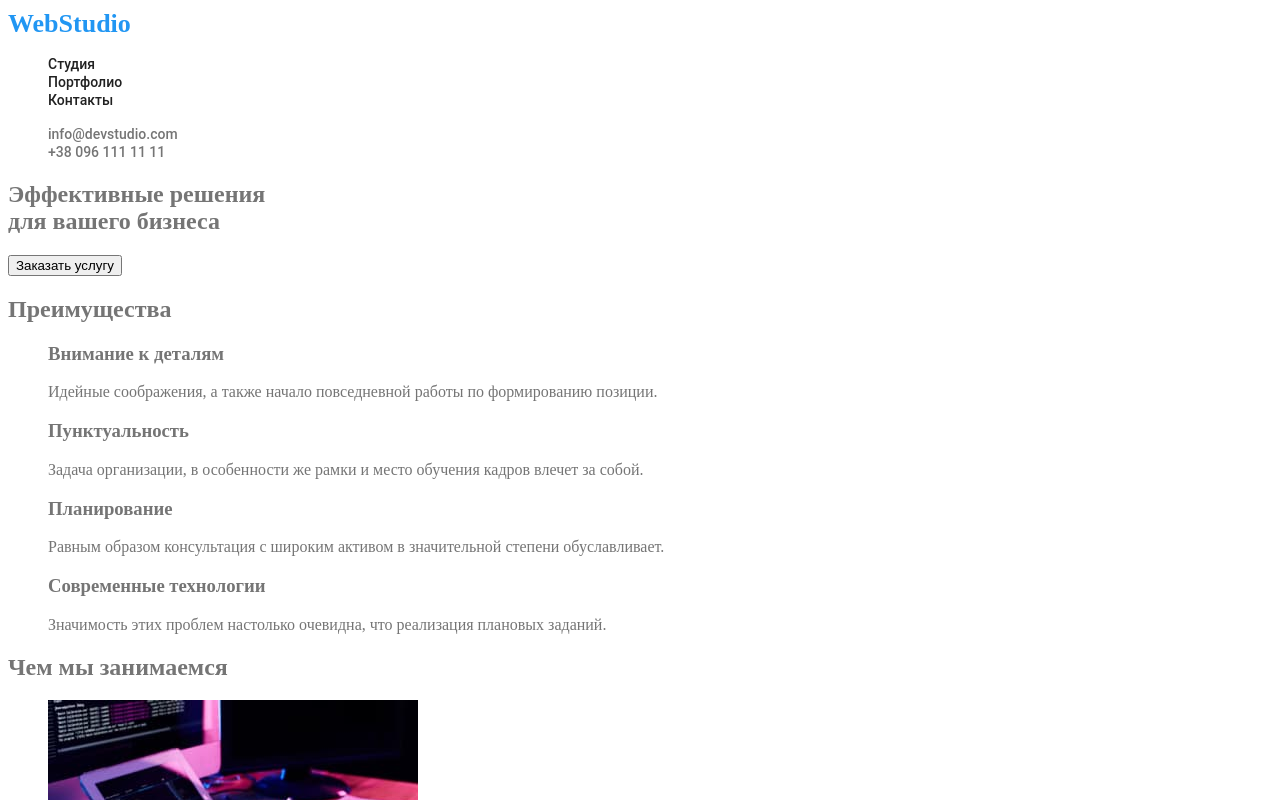
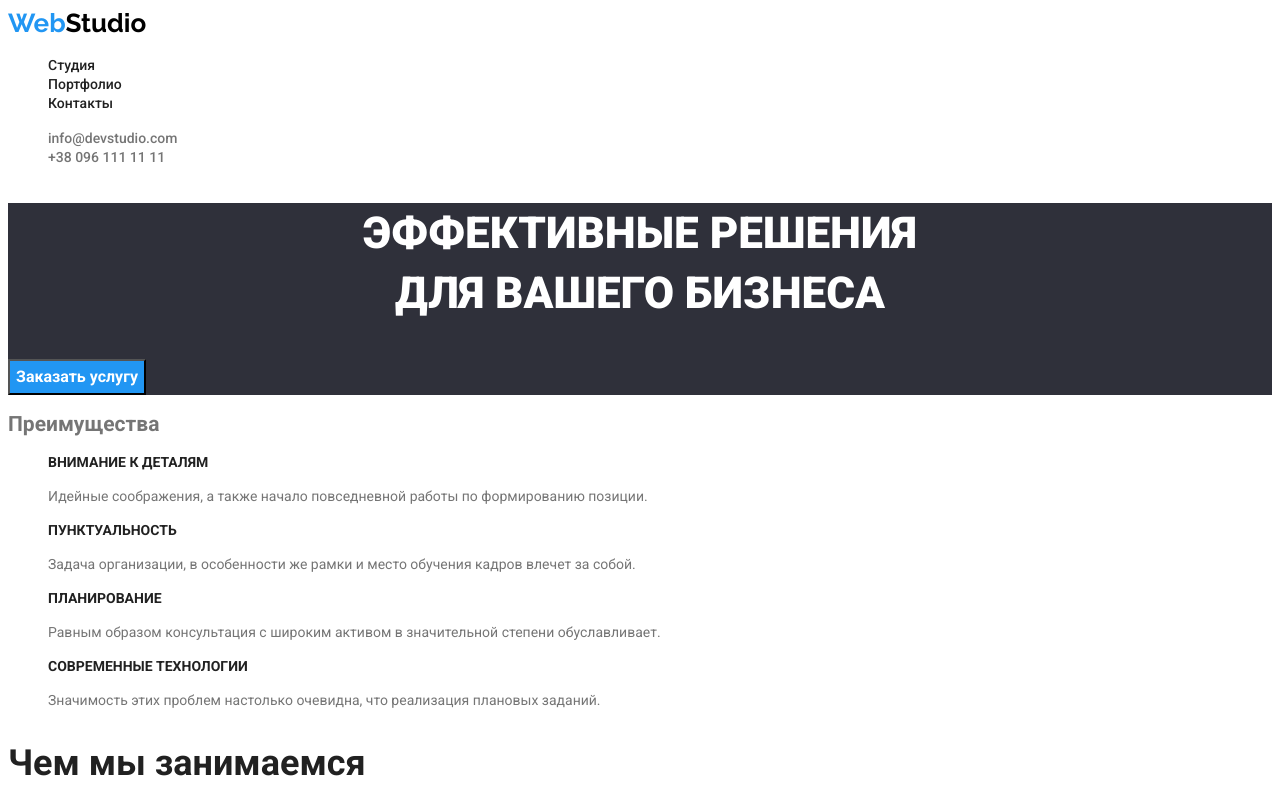
Before and after one commit to YuliiaShy/goit-markup-hw-02, a plain HTML site: page index.html in a window 1280 px wide. Shown: the top 800 px of the page. Drawn offline with Linux system fonts and the light colour scheme.

Commit message:
basic styles

```diff
--- a/css/styles.css
+++ b/css/styles.css
@@ -1,22 +1,18 @@
 /* header */
-header {
-background-color:#FFFFFF;
-}
+header {background-color:#FFFFFF;}
 .logo {
-text-decoration: none;
+font-family: Raleway;
 font-style: normal;
 font-weight: bold;
 font-size: 26px;
 line-height: 31px;
-color: #212121;
 color: #2196F3;
 }
-ul {
-list-style: none;
-}
+.logo span {color: #000;}
+ul {list-style: none;}
+a {text-decoration: none; }
 /* site-nav */
 .site-nav  a {
-text-decoration: none;
 font-family: Roboto;
 font-style: normal;
 font-weight: 500;
@@ -30,7 +26,6 @@ color: #2196F3;
 }
 /* contacts */
 .contacts a {
-text-decoration: none;
 font-family: Roboto;
 font-style: normal;
 font-weight: 500;
@@ -44,20 +39,51 @@ color: #2196F3;
 }
 
 /* hero */
-.hero {
-background-color: #2F303A;
-}
+.hero {background-color: #2F303A;}
 .hero-title {
+font-family: Roboto;
+font-style: normal;
+font-weight: 900;
+font-size: 44px;
+line-height: 60px;
+text-align: center;
+text-transform: uppercase;
 color: #FFFFFF;
 }
+.order-service {
+font-family: Roboto;
+font-style: normal;
+font-weight: bold;
+font-size: 16px;
+line-height: 30px;
+color: #FFFFFF;
+background-color: #2196F3;
+}
+
 /* body */
-body {
-color: #757575;
+body {color: #757575;
+font-family: Roboto;
 }
-/* section */
+
+/* section-advantage */
 .section-advantage {
-background-color: #E5E5E5;
+background-color: #FFFFFF;
+font-family: Roboto;
+font-style: regular;
+font-size: 14px;
+line-height: 24px;
+
 }
+.advantage-title {
+font-family: Roboto;
+font-style: bold;
+font-size: 14px;
+line-height: 16px;
+text-transform: uppercase;
+color: #212121;
+}
+
+/* advantage-title-none */
 .advantage-title {
 font-style: normal;
 font-weight: bold;
@@ -65,10 +91,8 @@ font-size: 14px;
 line-height: 16px;
 color:#212121;
 }
-
-.section-services {
-background-color: #E5E5E5;
-}
+/* section-services */
+.section-services {background-color: #FFFFFF;}
 .section-title {
 font-style: normal;
 font-weight: bold;
@@ -76,11 +100,10 @@ font-size: 36px;
 line-height: 42px;
 color:#212121;
 }
-.section-team {
-background-color: #F5F4FA;
-}
+/* section-team */
+.section-team {background-color: #F5F4FA;}
 .team-title {
-font-style: normal;
+font-style: medium;
 font-weight: 500;
 font-size: 16px;
 line-height: 19px;
@@ -92,17 +115,26 @@ footer {
 background-color: #2F303A;
 }
 .logo-footer {
-text-decoration: none;
+font-family: Raleway;
 font-style: normal;
 font-weight: bold;
 font-size: 26px;
 line-height: 31px;
-color: #FFFFFF;
 color: #2196F3;
 }
-
+.logo-footer span {
+color: #FFFFFF;
+}
+.map a {
+font-family: Roboto;
+font-style: normal;
+font-weight: normal;
+font-size: 14px;
+line-height: 24px;
+color: #FFFFFF;
+}
 .mail a, .tel a {
-text-decoration: none;
+font-family: Roboto;
 font-style: normal;
 font-weight: normal;
 font-size: 14px;
@@ -110,14 +142,7 @@ line-height: 24px;
 color: rgba(255, 255, 255, 0.6);
 }
 
-.map a {
-text-decoration: none;
-font-style: normal;
-font-weight: normal;
-font-size: 14px;
-line-height: 24px;
-color: #FFFFFF;
-}
+
 
 
 
@@ -125,7 +150,6 @@ color: #FFFFFF;
 основной - черный             #212121
 вторичный - серый             #757575
 белый                         #FFFFFF
-сероватый                     #E5E5E5
 команда                       #F5F4FA
 герой, футер                  #2F303A
 акцент - синий                #18A0FB
--- a/index.html
+++ b/index.html
@@ -7,12 +7,14 @@
     <meta name="description" content="Студия web дизайна в Киеве" />
     <title>WebStudio</title>
     <link rel="stylesheet" href="./css/styles.css">
+    <link rel="preconnect" href="https://fonts.googleapis.com">
+    <link href="https://fonts.googleapis.com/css2?family=Raleway:wght@700&family=Roboto:wght@400;500;700;900&display=swap" rel="stylesheet">
   </head>
   <body>
     <!-- header -->
     <header>
       <nav>
-        <a href="./index.html" class="logo">WebStudio</a>
+        <a href="./index.html" class="logo">Web<span>Studio</span></a>
         <ul class="site-nav">
           <li><a href="./index.html">Студия</a></li>
           <li><a href="./portfolio.html">Портфолио</a></li>
@@ -26,37 +28,37 @@
     </header>
     <main>
       <!-- hero -->
-      <section>
-        <h1>Эффективные решения <br> для вашего бизнеса</h1>
-        <button type="button">Заказать услугу</button>
+      <section class="hero">
+        <h1 class="hero-title">Эффективные решения <br> для вашего бизнеса</h1>
+        <button type="button" class="order-service" >Заказать услугу</button>
       </section>
       <!-- advantage -->
-      <section>
-        <h2>Преимущества</h2>
+      <section class="section-advantage">
+        <h2 class="advantage-title-none">Преимущества</h2>
         <ul>
           <li>
-            <h3>Внимание к деталям</h3>
+            <h3 class="advantage-title">Внимание к деталям</h3>
             <p>
               Идейные соображения, а также начало повседневной работы по
               формированию позиции.
             </p>
           </li>
           <li>
-            <h3>Пунктуальность</h3>
+            <h3 class="advantage-title">Пунктуальность</h3>
             <p>
               Задача организации, в особенности же рамки и место обучения кадров
               влечет за собой.
             </p>
           </li>
           <li>
-            <h3>Планирование</h3>
+            <h3 class="advantage-title">Планирование</h3>
             <p>
               Равным образом консультация с широким активом в значительной
               степени обуславливает.
             </p>
           </li>
           <li>
-            <h3>Современные технологии</h3>
+            <h3 class="advantage-title">Современные технологии</h3>
             <p>
               Значимость этих проблем настолько очевидна, что реализация
               плановых заданий.
@@ -65,8 +67,8 @@
         </ul>
       </section>
       <!-- services -->
-      <section>
-        <h2>Чем мы занимаемся</h2>
+      <section class="section-services">
+        <h2 class="section-title">Чем мы занимаемся</h2>
         <ul>
           <li>
             <a href=""><img src="./images/desktop.jpg" alt="персональный компьютер" width="370"/></a>
@@ -80,27 +82,27 @@
         </ul>
       </section>
       <!-- team -->
-      <section>
-        <h2>Наша команда</h2>
+      <section class="section-team">
+        <h2 class="section-title">Наша команда</h2>
         <ul>
           <li>
             <img src="./images/Igor.jpg" alt="фотография Игоря Демьяненко" width="270"/>
-            <h3>Игорь Демьяненко</h3>
+            <h3 class="team-title">Игорь Демьяненко</h3>
             <p lang="en">Product Designer</p>
           </li>
           <li>
             <img src="./images/Olga.jpg" alt="фотография Ольги Репиной" width="270"/>
-            <h3>Ольга Репина</h3>
+            <h3 class="team-title">Ольга Репина</h3>
             <p lang="en">Frontend Developer</p>
           </li>
           <li>
             <img src="./images/Nikolay.jpg" alt="фотография Николая Тарасова" width="270"/>
-            <h3>Николай Тарасов</h3>
+            <h3 class="team-title">Николай Тарасов</h3>
             <p lang="en">Marketing</p>
           </li>
           <li>
             <img src="./images/Mihail.jpg" alt="фотография Михаила Ермакова" width="270"/>
-            <h3>Михаил Ермаков</h3>
+            <h3 class="team-title">Михаил Ермаков</h3>
             <p lang="en">UI Designer</p>
           </li>
         </ul>
@@ -108,9 +110,9 @@
     </main>
     <!-- footer -->
     <footer>
-      <a href="./index.html" class="logo-footer">WebStudio</a>
+      <a href="./index.html" class="logo-footer">Web<span>Studio</span></a>
       <address>
-        <ul class="address">
+        <ul>
           <li class="map"><a href="https://goo.gl/maps/XkNCHodQhnQYmGNX7" target="_blank" rel="noreferrer noopener">г. Киев, пр-т Леси Украинки, 26</a></li>
           <li class="mail"><a href="mailto:info@devstudio.com">info@devstudio.com</a></li>
           <li class="tel"><a href="tel:+380961111111">+38 096 111 11 11</a></li>
```
